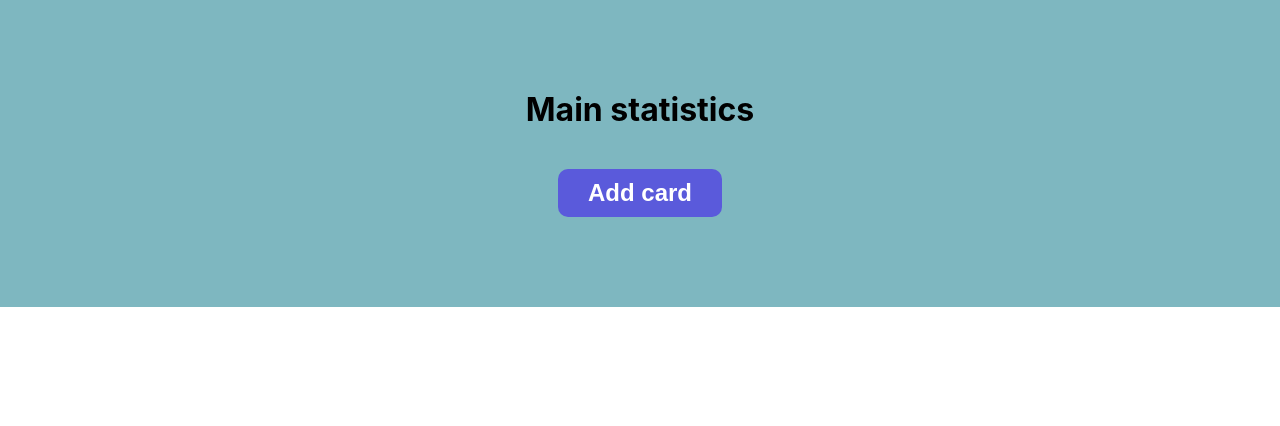
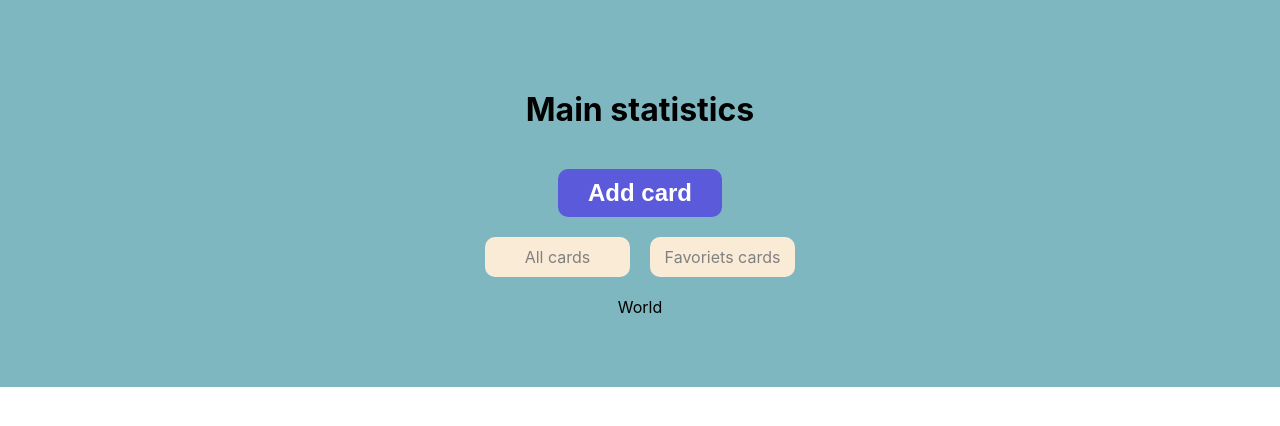
Before and after one commit to abdeev/GoIT-react-practice, a React (Create React App) app: page /favoriets in a window 1280 px wide. Shown: the top 426 px of the page. Built offline with nearby package versions, Linux system fonts and the light colour scheme.

Commit message:
created react router

```diff
--- a/package.json
+++ b/package.json
@@ -11,6 +11,7 @@
     "prop-types": "^15.8.1",
     "react": "^18.1.0",
     "react-dom": "^18.1.0",
+    "react-router-dom": "^6.4.2",
     "react-scripts": "5.0.1",
     "web-vitals": "^2.1.3"
   },
--- a/src/components/App.jsx
+++ b/src/components/App.jsx
@@ -1,4 +1,3 @@
-// import { BoardCard } from './BoardCard/BoardCard';
 import { StatCompon } from './Statistics/MainStatistics';
 
 export const App = () => {
--- a/src/components/Statistics/MainStatistics.jsx
+++ b/src/components/Statistics/MainStatistics.jsx
@@ -1,5 +1,8 @@
 import React, { useState, useEffect } from 'react';
-import StatCard from './StatitisticCards';
+import { Link, Route, Routes } from 'react-router-dom';
+import { AllCards } from 'pages/AllCards/AllCards';
+import { FavorietsCards } from 'pages/FavorietsCards/FavorietsCards';
+
 import css from './StatisticsStyles.module.css';
 
 import { ButtonModal } from 'components/ButtonModal/ButtonModal';
@@ -80,24 +83,32 @@ export const StatCompon = () => {
   return (
     <div className={css.statistics_wrapper}>
       <h1 className={css.statistics_header}>Main statistics</h1>
-      {/* <AddCardForm onCreateCard={this.handleCreateCard} /> */}
 
       <ButtonModal actionOpenModal={handleOpenModal} />
-
-      <div className={css.statistics_cards_wrapper}>
-        {statsElements.map(({ id, title, count }) => (
-          <StatCard
-            id={id}
-            title={title}
-            count={count}
-            key={id}
-            hendlIncreaseClick={hendelIncreaseCounter}
-            handleDeleteCard={handleDeleteCard}
-            handleDecreaseCounter={handleDecreaseCounter(id)}
-            handleResetCounter={handleResetCounter(id)}
-          />
-        ))}
-      </div>
+      <nav className={css.nav}>
+        <Link to="/" className={css.navBtn}>
+          All cards
+        </Link>
+        <Link to="/favoriets" className={css.navBtn}>
+          Favoriets cards
+        </Link>
+      </nav>
+      <Routes>
+        <Route
+          path="/"
+          element={
+            <AllCards
+              items={statsElements}
+              hendelIncreaseCounter={hendelIncreaseCounter}
+              handleDeleteCard={handleDeleteCard}
+              handleDecreaseCounter={handleDecreaseCounter}
+              handleResetCounter={handleResetCounter}
+            />
+          }
+        />
+        <Route path="/favoriets" element={<FavorietsCards />} />
+        <Route path="*" element={<div>404 Not Found</div>} />
+      </Routes>
 
       {showModal && (
         <Modal
--- a/src/components/Statistics/StatisticsStyles.module.css
+++ b/src/components/Statistics/StatisticsStyles.module.css
@@ -63,3 +63,22 @@
   width: 10px;
   height: 10px;
 }
+
+.nav {
+  display: flex;
+  gap: 20px;
+  justify-content: center;
+  margin-bottom: 20px;
+
+}
+
+.navBtn {
+  display: block;
+  min-width: 125px;
+  text-decoration: none;
+  color: gray;
+  background-color: antiquewhite;
+  border-radius: 10px;
+  padding: 10px;
+
+}
--- a/src/index.js
+++ b/src/index.js
@@ -1,10 +1,13 @@
 import React from 'react';
 import ReactDOM from 'react-dom/client';
 import { App } from 'components/App';
+import { BrowserRouter } from 'react-router-dom';
 import './index.css';
 
 ReactDOM.createRoot(document.getElementById('root')).render(
   <React.StrictMode>
-    <App />
+    <BrowserRouter>
+      <App />
+    </BrowserRouter>
   </React.StrictMode>
 );
--- /dev/null
+++ b/src/pages/AllCards/AllCards.jsx
@@ -0,0 +1,27 @@
+import StatCard from '../../components/Statistics/StatitisticCards';
+import css from '../../components/Statistics/StatisticsStyles.module.css';
+
+export const AllCards = ({
+  items,
+  hendelIncreaseCounter,
+  handleDeleteCard,
+  handleDecreaseCounter,
+  handleResetCounter,
+}) => {
+  return (
+    <div className={css.statistics_cards_wrapper}>
+      {items.map(({ id, title, count }) => (
+        <StatCard
+          id={id}
+          title={title}
+          count={count}
+          key={id}
+          hendlIncreaseClick={hendelIncreaseCounter}
+          handleDeleteCard={handleDeleteCard}
+          handleDecreaseCounter={handleDecreaseCounter(id)}
+          handleResetCounter={handleResetCounter(id)}
+        />
+      ))}
+    </div>
+  );
+};
--- /dev/null
+++ b/src/pages/FavorietsCards/FavorietsCards.jsx
@@ -0,0 +1,3 @@
+export const FavorietsCards = () => {
+  return <div>World</div>;
+};
```
Also changed, not shown: src/pages/AllCards/AllCards.module.css (added), src/pages/FavorietsCards/FavorietsCards.module.css (added), 1 other file (tests, documents, lock files or other folders).
